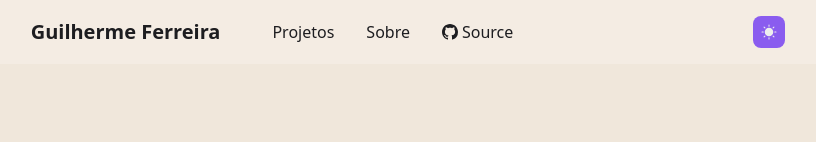
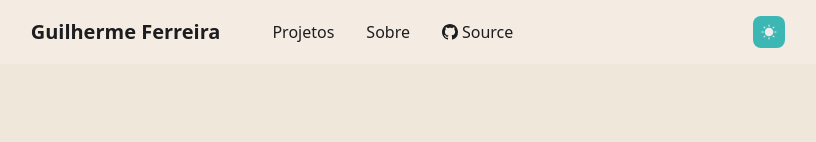
Before and after one commit to guibrbs/guilherme-ferreira, a Next.js app: page / in a window 1280 px wide. Shown: the top 142 px of the page, without its empty margins (232-1048 px from the left). Built offline with nearby package versions, Linux system fonts and the light colour scheme.

Commit message:
:repeat: Changing elementary color and adding custom fontsize

```diff
--- a/tailwind.config.js
+++ b/tailwind.config.js
@@ -12,8 +12,8 @@ module.exports = {
           500: '#F6AD55',
         },
         elementary: {
-          300: '#8A5CEF',
-          500: '#744EC9',
+          300: '#3CB7B4',
+          500: '#30918F',
         },
         light: {
           100: '#FFF6EA',
@@ -36,6 +36,9 @@ module.exports = {
         customWidth: '44rem',
         imgWidth: '329px',
         txtWidth: '413px'
+      },
+      fontSize: {
+        customSize: '1.75rem',
       }
     },
   },
```
